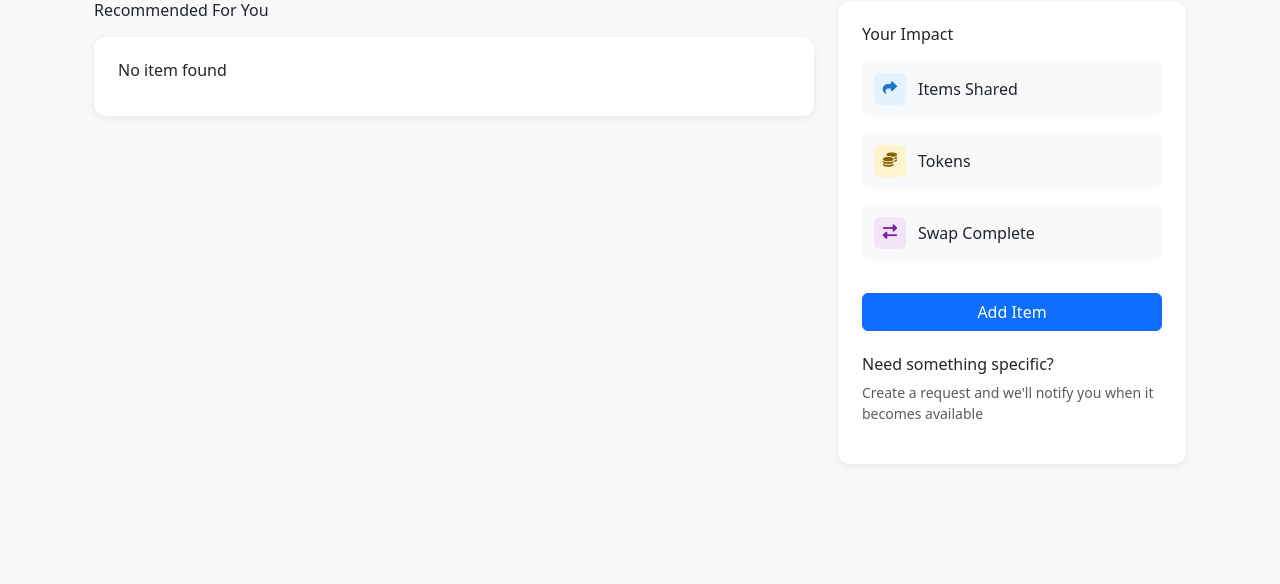
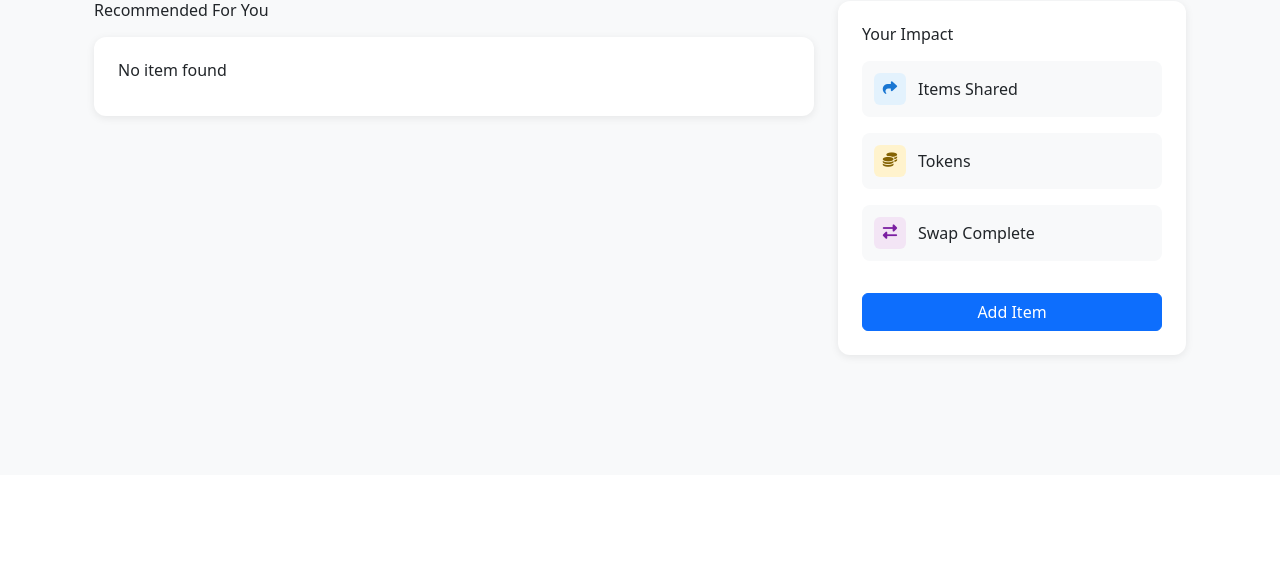
Before and after one commit to TheINSANE333/Campus-Equity-Hub, a Flask app: template app/templates/dashboard.html in a window 1280 px wide. Shown: the part 522-1106 px from the top of the page. After the commit the page ends 881 px from the top, so only its background shows below. Run offline with Flask 3, Linux system fonts and the light colour scheme; the template is opened without the code that fills it: values that come from a table or form of the project are taken from there, others are empty; some libraries are stand-ins or nearby versions.

Commit message:
remove ability to request new item

```diff
--- a/app/templates/dashboard.html
+++ b/app/templates/dashboard.html
@@ -297,11 +297,6 @@
                 </div>
 
                 <a href="{{ url_for('add_item') }}" class="btn btn-primary w-100 mt-3">Add Item</a>
-
-                <div class="mt-4">
-                    <h6>Need something specific?</h6>
-                    <p class="small text-muted">Create a request and we'll notify you when it becomes available</p>
-                </div>
             </div>
         </div>
     </div>
```
